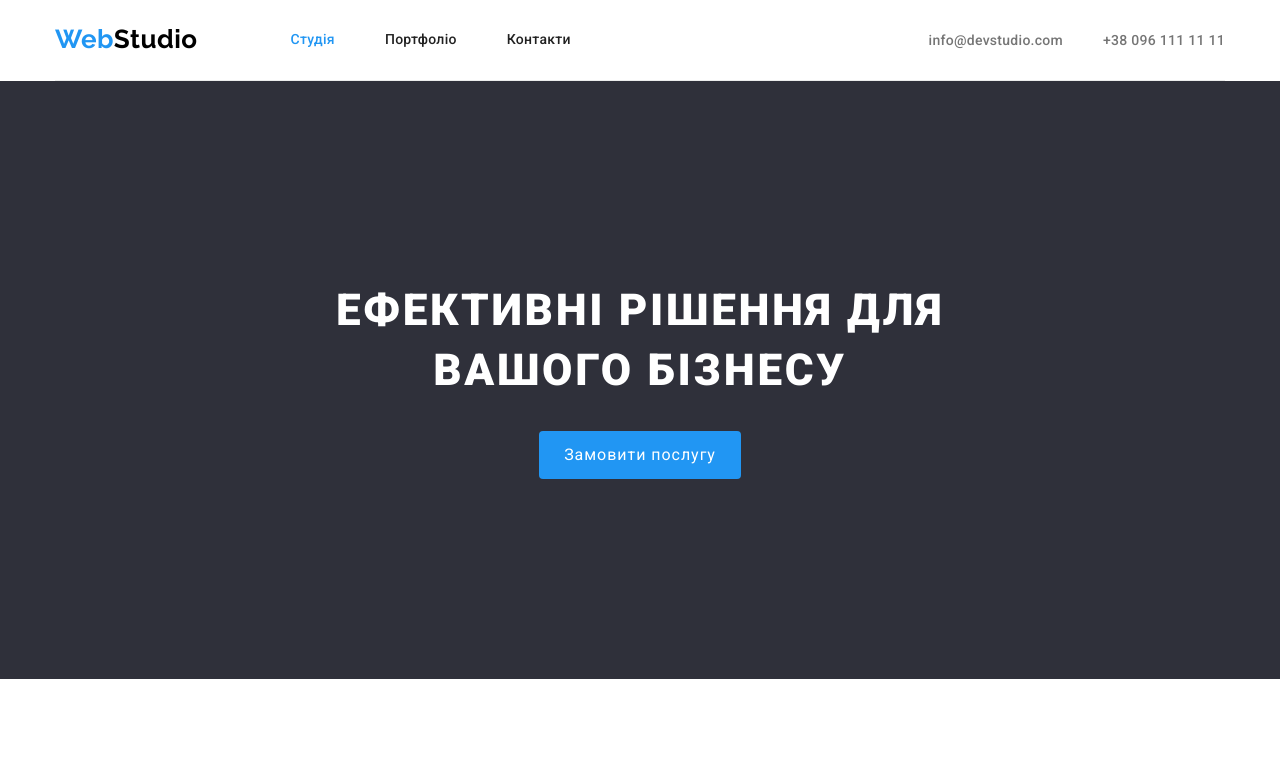
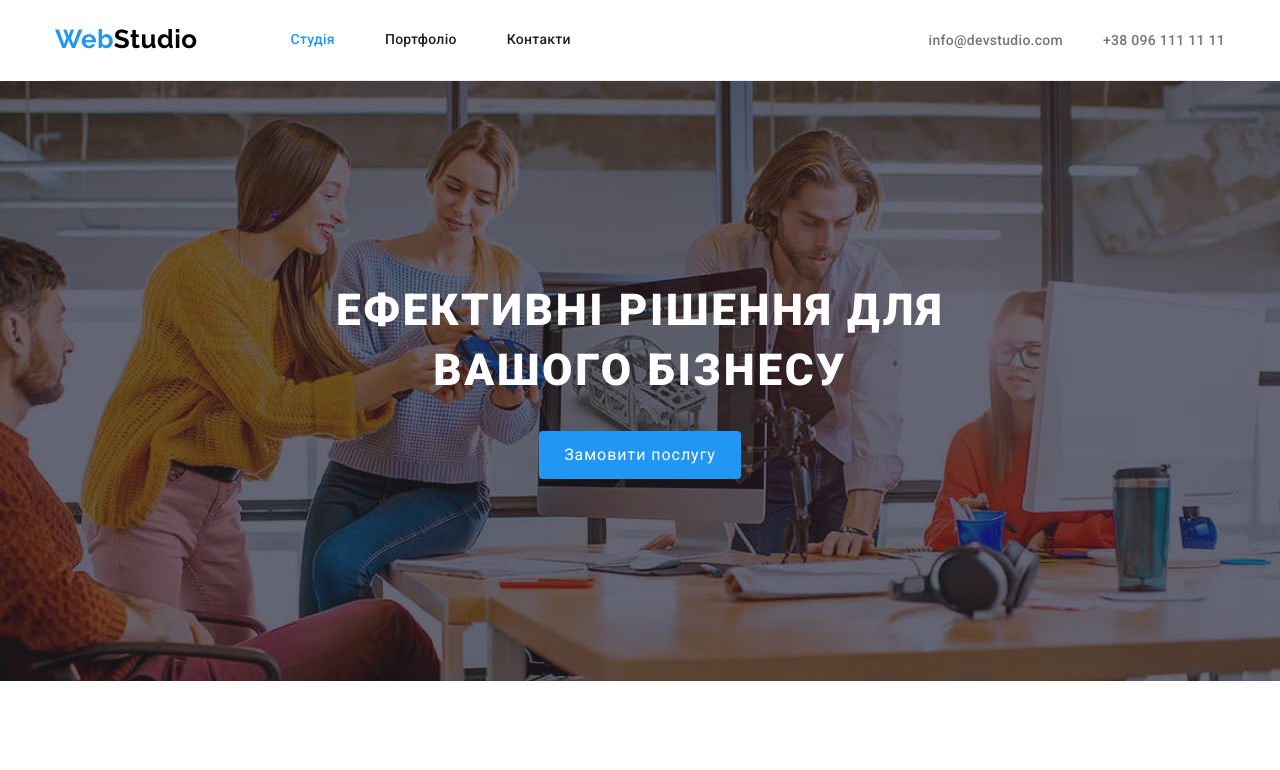
Before and after one commit to NataliiaSav/goit-markup-hw-04, a plain HTML site: page index.html in a window 1280 px wide. Shown: the top 770 px of the page. Drawn offline with nearby package versions, Linux system fonts and the light colour scheme.

Commit message:
додає фон у hero

```diff
--- a/css/styles.css
+++ b/css/styles.css
@@ -120,9 +120,23 @@ p {
 }
 
 /* герой */
+.overlay {
+    margin-left: auto;
+    margin-right: auto;
+    max-width: 1600px;
+    height: 600px;
+    background-image: linear-gradient(
+      to right,
+      rgba(47, 48, 58, 0.4),
+      rgba(47, 48, 58, 0.4)
+    ),
+    url("../images/hero.jpg");
 
+    background-repeat: no-repeat;
+    background-position: center;
+    background-size: cover;
+}
 .hero {
-        background-color: var(--secondary-bcg-color);
         text-align: center;
         padding: 200px 0;
 }
--- a/index.html
+++ b/index.html
@@ -39,10 +39,11 @@
       </header>
     </div>
     <main>
-      <section class="hero section">
+      <section class="hero section overlay">
         <h1 class="hero-title">Ефективні рішення для вашого бізнесу</h1>
         <button type="button" class="button">Замовити послугу</button>
       </section>
+
       <section class="section advantadges">
         <div class="container">
           <h2 hidden>Переваги</h2>
```
